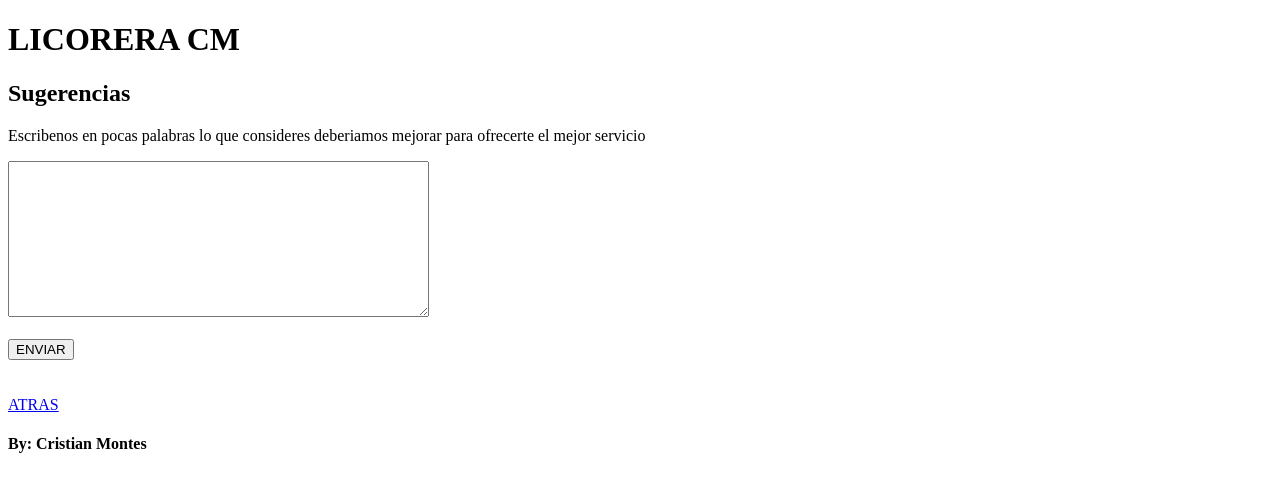
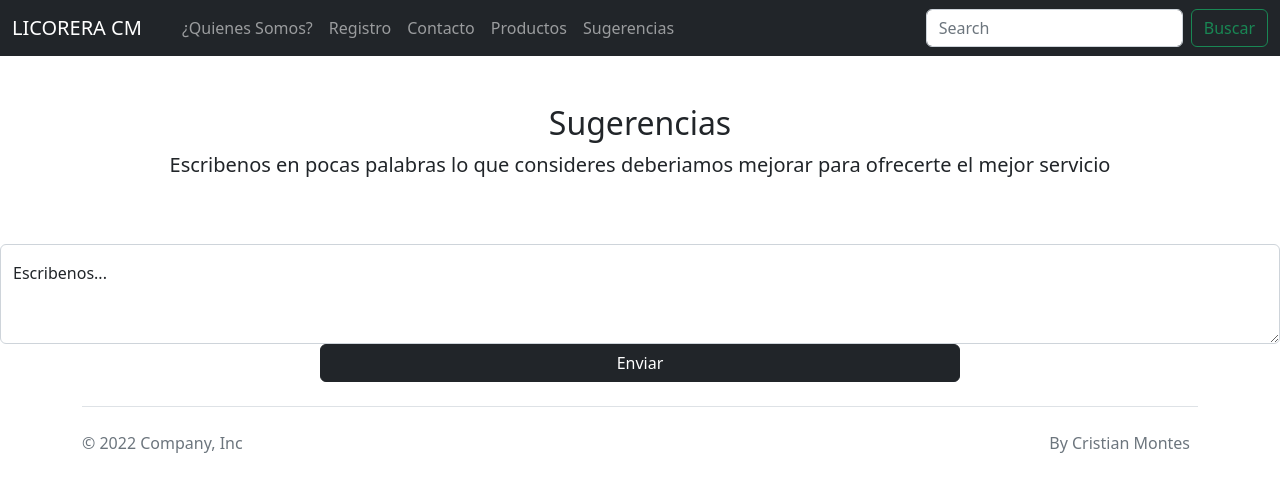
Before and after one commit to Cristian060999/bootstrap, a plain HTML site: page paginas/sugerencias.html in a window 1280 px wide. Drawn offline with Linux system fonts and the light colour scheme.

Commit message:
maquetacion de la pag de sugerencias

```diff
--- a/paginas/sugerencias.html
+++ b/paginas/sugerencias.html
@@ -5,24 +5,71 @@
     <meta http-equiv="X-UA-Compatible" content="IE=edge">
     <meta name="viewport" content="width=device-width, initial-scale=1.0">
     <link rel="shortcut icon" href="img/android-icon-192x192.png" type="image/x-icon">
+    <link rel="stylesheet" href="../bootstrap/css/bootstrap.css">
     <link rel="stylesheet" href="../css/disenioIndex.css" type="text/css">
 
     <title>Licorera CM</title>
 </head>
 <body>
-    <header>
-        <h1>LICORERA CM</h1>
-        <h2>Sugerencias</h2>
-    </header>
-    <main class="sugerencias">
-        <p>Escribenos en pocas palabras lo que consideres deberiamos mejorar para ofrecerte el mejor servicio</p>
-        <textarea name="" id="" cols="50" rows="10" class="textSugerencia"></textarea><br><br>
-        <input type="button" value="ENVIAR" class="btn">
-    </main>
-    <footer>
-        <br><br>
-        <a href="../index.html" class="btn">ATRAS</a>
-        <h4>By: Cristian Montes</h4>
-    </footer>
+    <nav class="navbar navbar-expand-lg navbar-dark bg-dark">
+        <div class="container-fluid">
+          <a class="navbar-brand" href="../index.html">LICORERA CM</a>
+          <button class="navbar-toggler" type="button" data-bs-toggle="collapse" data-bs-target="#navbarSupportedContent" aria-controls="navbarSupportedContent" aria-expanded="false" aria-label="Toggle navigation">
+            <span class="navbar-toggler-icon"></span>
+          </button>
+          <div class="collapse navbar-collapse" id="navbarSupportedContent">
+            <ul class="navbar-nav me-auto mb-2 mb-lg-0">
+              <li class="nav-item">
+                <a class="nav-link active" aria-current="page" href="#"></a>
+              </li>
+              <li class="nav-item">
+                <a class="nav-link" href="./quienSomos.html">¿Quienes Somos?</a>
+              </li>
+              <li class="nav-item">
+                <a class="nav-link" href="./registro.html">Registro</a>
+              </li>
+              <li class="nav-item">
+                <a class="nav-link" href="./contacto.html">Contacto</a>
+              </li>
+              <li class="nav-item">
+                <a class="nav-link" href="./productos.html">Productos</a>
+              </li>
+              <li class="nav-item">
+                <a class="nav-link" href=".#">Sugerencias</a>
+              </li>
+            </ul>
+            <form class="d-flex" role="search">
+              <input class="form-control me-2" type="search" placeholder="Search" aria-label="Search">
+              <button class="btn btn-outline-success" type="submit">Buscar</button>
+            </form>
+          </div>
+        </div>
+      </nav>
+
+    <div class="container">
+        <main>
+          <div class="py-5 text-center">
+            <h2>Sugerencias</h2>
+            <p class="lead">Escribenos en pocas palabras lo que consideres deberiamos mejorar para ofrecerte el mejor servicio</p>
+          </div>
+        </main>
+      </div>
+      <div class="form-floating">
+        <textarea class="form-control" placeholder="Leave a comment here" id="floatingTextarea2" style="height: 100px"></textarea>
+        <label for="floatingTextarea2">Escribenos...</label>
+      </div>
+      <div class="d-grid gap-2 col-6 mx-auto">
+        <button class="btn btn-dark" type="button">Enviar</button>
+      </div>
+    <div class="container">
+        <footer class="d-flex flex-wrap justify-content-between align-items-center py-3 my-4 border-top">
+          <p class="col-md-4 mb-0 text-muted">© 2022 Company, Inc</p>
+          <ul class="nav col-md-4 justify-content-end">
+            <li class="nav-item"><a href="#" class="nav-link px-2 text-muted">By Cristian Montes</a></li>
+          </ul>
+        </footer>
+      </div>
+
+    <script src="../bootstrap/js/bootstrap.js"></script>
 </body>
 </html>
```
